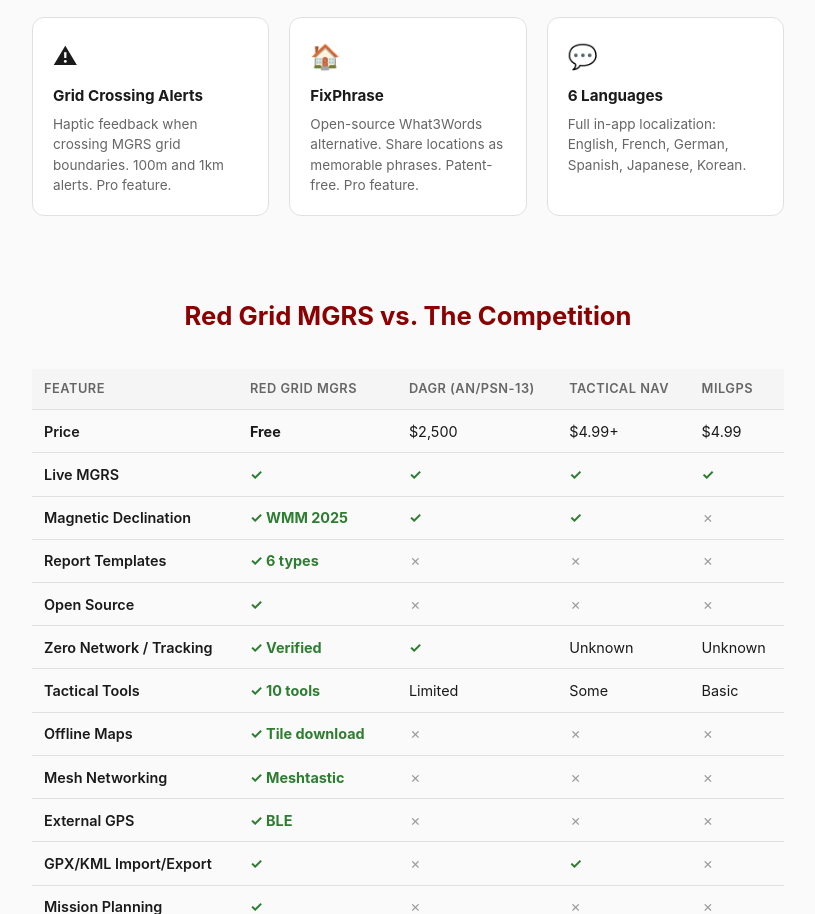
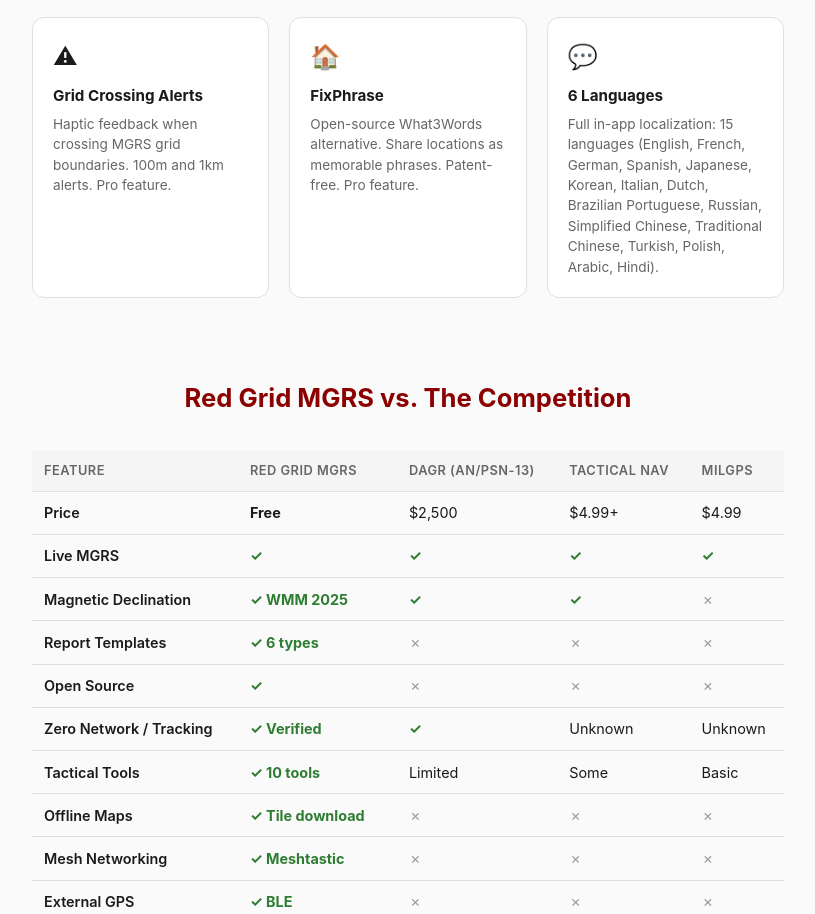
Before and after one commit to RedGridTactical/RedGridMGRS, a website: page docs/index.html in a window 1280 px wide. Shown: the part 2014-2928 px from the top of the page, without its empty margins (232-1047 px from the left). Drawn offline with Linux system fonts and the light colour scheme.

Commit message:
docs: surface v3.3.4 i18n + marketing-site localization scope
- README: v3.3.4 entry now lists the 15-language in-app coverage,
  the all-26-locale ASC native metadata work, and the 7-language
  marketing site rollout.
- docs/index.html: 6-language → 15-language coverage line.

```diff
--- a/docs/index.html
+++ b/docs/index.html
@@ -532,7 +532,7 @@
     <div class="feature-card">
       <div class="icon">&#128172;</div>
       <h4>6 Languages</h4>
-      <p>Full in-app localization: English, French, German, Spanish, Japanese, Korean.</p>
+      <p>Full in-app localization: 15 languages (English, French, German, Spanish, Japanese, Korean, Italian, Dutch, Brazilian Portuguese, Russian, Simplified Chinese, Traditional Chinese, Turkish, Polish, Arabic, Hindi).</p>
     </div>
   </div>
 </section>
```
Also changed, not shown: README.md.
